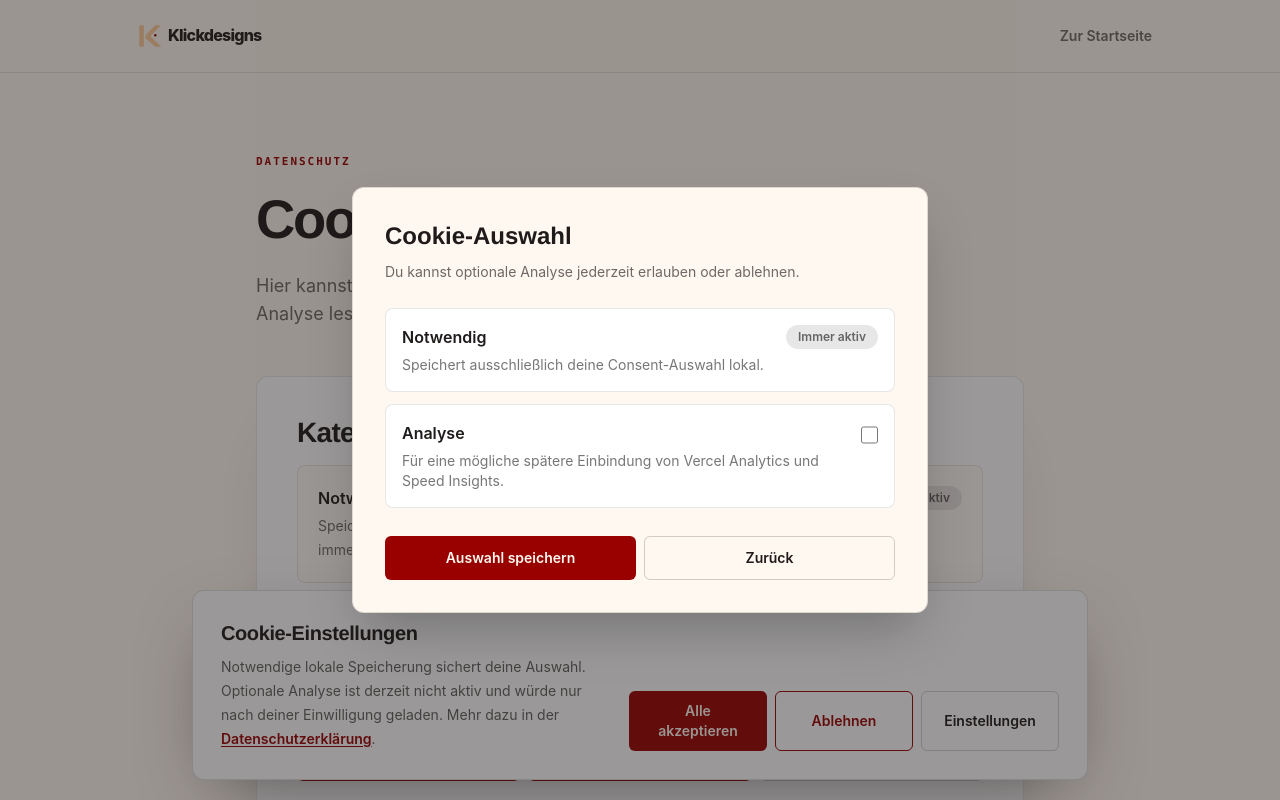
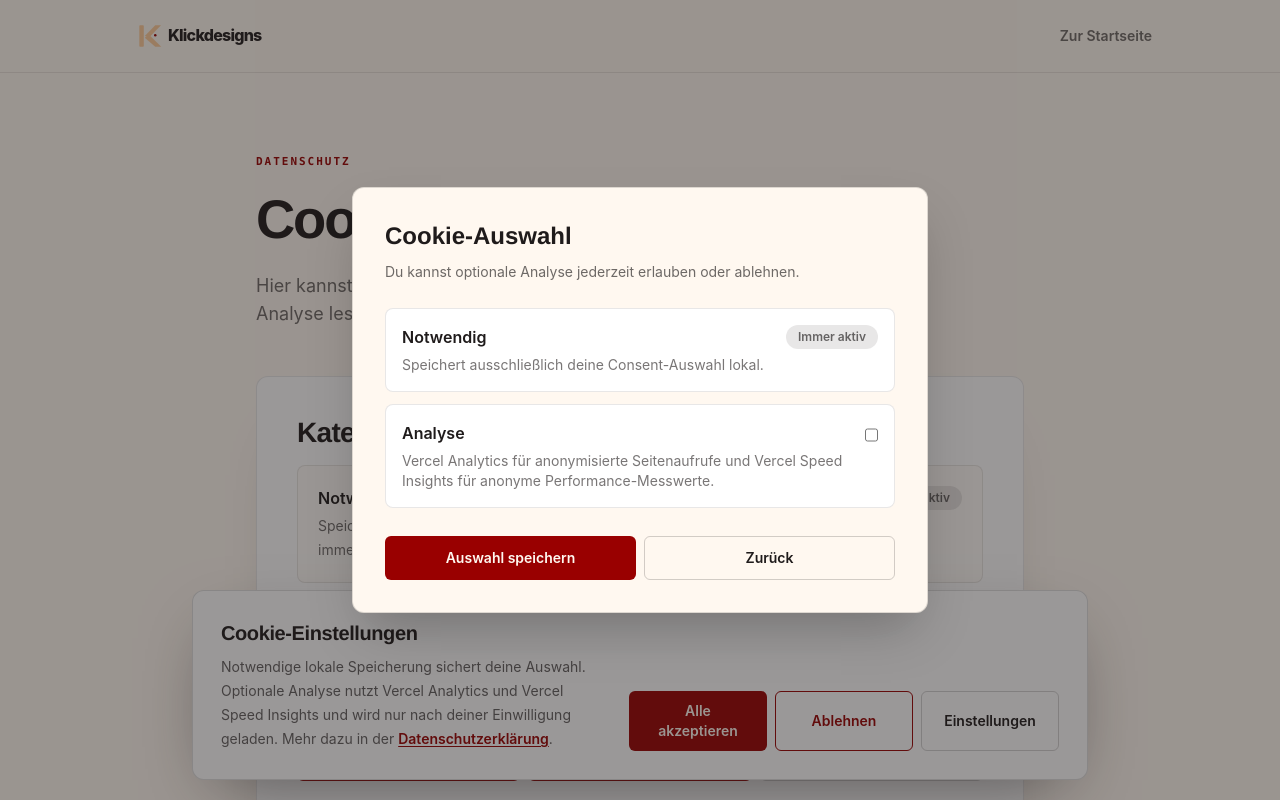
Before and after one commit to MrSigel/Klickdesigns, a Next.js app: page /cookie-einstellungen in a window 1280 px wide. Both pictures are taken after a click on the button "Einstellungen". Shown: the top 800 px of the page. Built offline with nearby package versions, Linux system fonts and the light colour scheme; no server answers.

Commit message:
Update cookie consent for Vercel Analytics

```diff
--- /dev/null
+++ b/app/components/consent-analytics.tsx
@@ -0,0 +1,36 @@
+"use client";
+
+import { Analytics } from "@vercel/analytics/react";
+import { SpeedInsights } from "@vercel/speed-insights/next";
+import { useEffect, useState } from "react";
+import {
+  CONSENT_CHANGE_EVENT,
+  readConsent,
+  type ConsentPreferences,
+} from "./cookie-consent";
+
+export function ConsentAnalytics() {
+  const [enabled, setEnabled] = useState(false);
+
+  useEffect(() => {
+    const stored = readConsent();
+    setEnabled(stored?.analytics === true);
+
+    function handleChange(event: Event) {
+      const preferences = (event as CustomEvent<ConsentPreferences>).detail;
+      setEnabled(preferences.analytics);
+    }
+
+    window.addEventListener(CONSENT_CHANGE_EVENT, handleChange);
+    return () => window.removeEventListener(CONSENT_CHANGE_EVENT, handleChange);
+  }, []);
+
+  if (!enabled) return null;
+
+  return (
+    <>
+      <Analytics />
+      <SpeedInsights />
+    </>
+  );
+}
--- a/app/components/cookie-consent.tsx
+++ b/app/components/cookie-consent.tsx
@@ -93,8 +93,8 @@ export function CookieConsent() {
             </p>
             <p className="mt-2 text-sm leading-6 text-anthracite/70">
               Notwendige lokale Speicherung sichert deine Auswahl. Optionale
-              Analyse ist derzeit nicht aktiv und würde nur nach deiner
-              Einwilligung geladen. Mehr dazu in der{" "}
+              Analyse nutzt Vercel Analytics und Vercel Speed Insights und wird
+              nur nach deiner Einwilligung geladen. Mehr dazu in der{" "}
               <Link href="/datenschutz" className="font-semibold text-ruby underline underline-offset-2">
                 Datenschutzerklärung
               </Link>
@@ -165,8 +165,8 @@ export function CookieConsent() {
                 <span>
                   <span className="font-semibold text-anthracite">Analyse</span>
                   <span className="mt-1 block text-sm leading-5 text-anthracite/60">
-                    Für eine mögliche spätere Einbindung von Vercel Analytics
-                    und Speed Insights.
+                    Vercel Analytics für anonymisierte Seitenaufrufe und Vercel
+                    Speed Insights für anonyme Performance-Messwerte.
                   </span>
                 </span>
                 <input
--- a/app/components/cookie-settings.tsx
+++ b/app/components/cookie-settings.tsx
@@ -51,9 +51,9 @@ export function CookieSettings() {
           <span>
             <span className="font-semibold text-anthracite">Analyse</span>
             <span className="mt-1 block text-sm leading-6 text-anthracite/65">
-              Vercel Analytics und Vercel Speed Insights sind derzeit nicht
-              eingebunden. Bei einer späteren Aktivierung dürfen sie nur nach
-              deiner Zustimmung geladen werden.
+              Vercel Analytics erfasst anonymisierte Seitenaufrufe. Vercel
+              Speed Insights erfasst anonyme Performance-Messwerte. Beides wird
+              nur nach deiner Zustimmung geladen.
             </span>
           </span>
           <input
--- a/app/datenschutz/page.tsx
+++ b/app/datenschutz/page.tsx
@@ -199,10 +199,9 @@ export default function DatenschutzPage() {
 
       <LegalSection title="15. Cookie-Consent und Analyse">
         <p>
-          Optionale Analyse darf nur nach Einwilligung aktiviert werden. Vercel
-          Analytics und Vercel Speed Insights sind derzeit nicht eingebunden.
-          Falls sie später technisch aktiviert werden, werden entsprechende
-          Komponenten nur nach Zustimmung zur Kategorie „Analyse“ geladen. Eine
+          Optionale Analyse wird nur nach Einwilligung aktiviert. Bei Zustimmung
+          werden Vercel Analytics für anonymisierte Seitenaufrufe und Vercel
+          Speed Insights für anonyme Performance-Messwerte geladen. Eine
           erteilte Einwilligung kann jederzeit über die Cookie-Einstellungen mit
           Wirkung für die Zukunft geändert oder widerrufen werden.
         </p>
--- a/app/layout.tsx
+++ b/app/layout.tsx
@@ -8,8 +8,7 @@ import {
   SITE_URL,
 } from "./site-config";
 import "./globals.css";
-import { Analytics } from "@vercel/analytics/react";
-import { SpeedInsights } from "@vercel/speed-insights/next";
+import { ConsentAnalytics } from "./components/consent-analytics";
 import ExitIntentPopup from "./components/ExitIntentPopup";
 import WhatsappButton from "./components/WhatsappButton";
 
@@ -86,8 +85,7 @@ export default function RootLayout({
         <CookieConsent />
         <ExitIntentPopup />
         <WhatsappButton />
-        <Analytics />
-        <SpeedInsights />
+        <ConsentAnalytics />
       </body>
     </html>
   );
```
